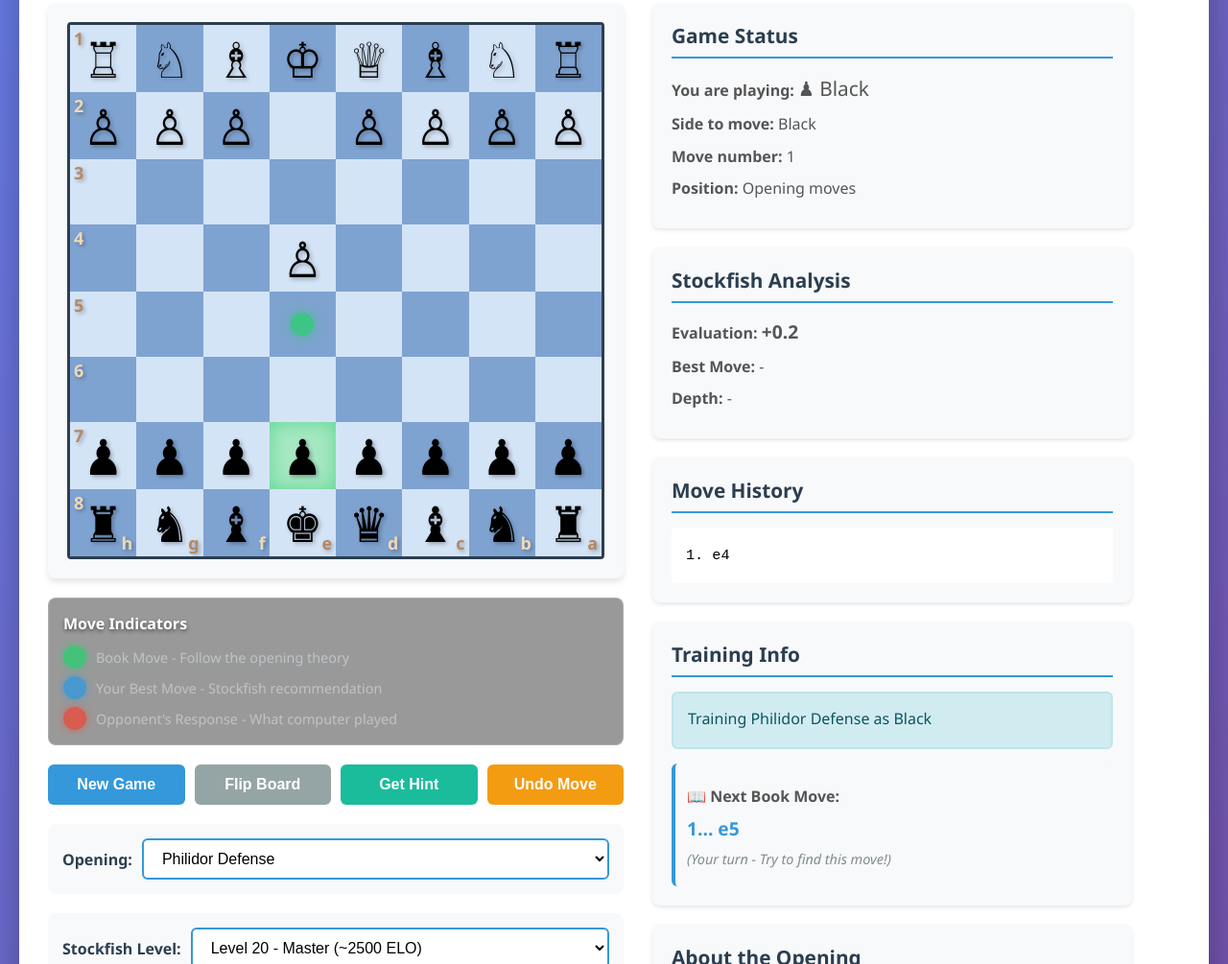
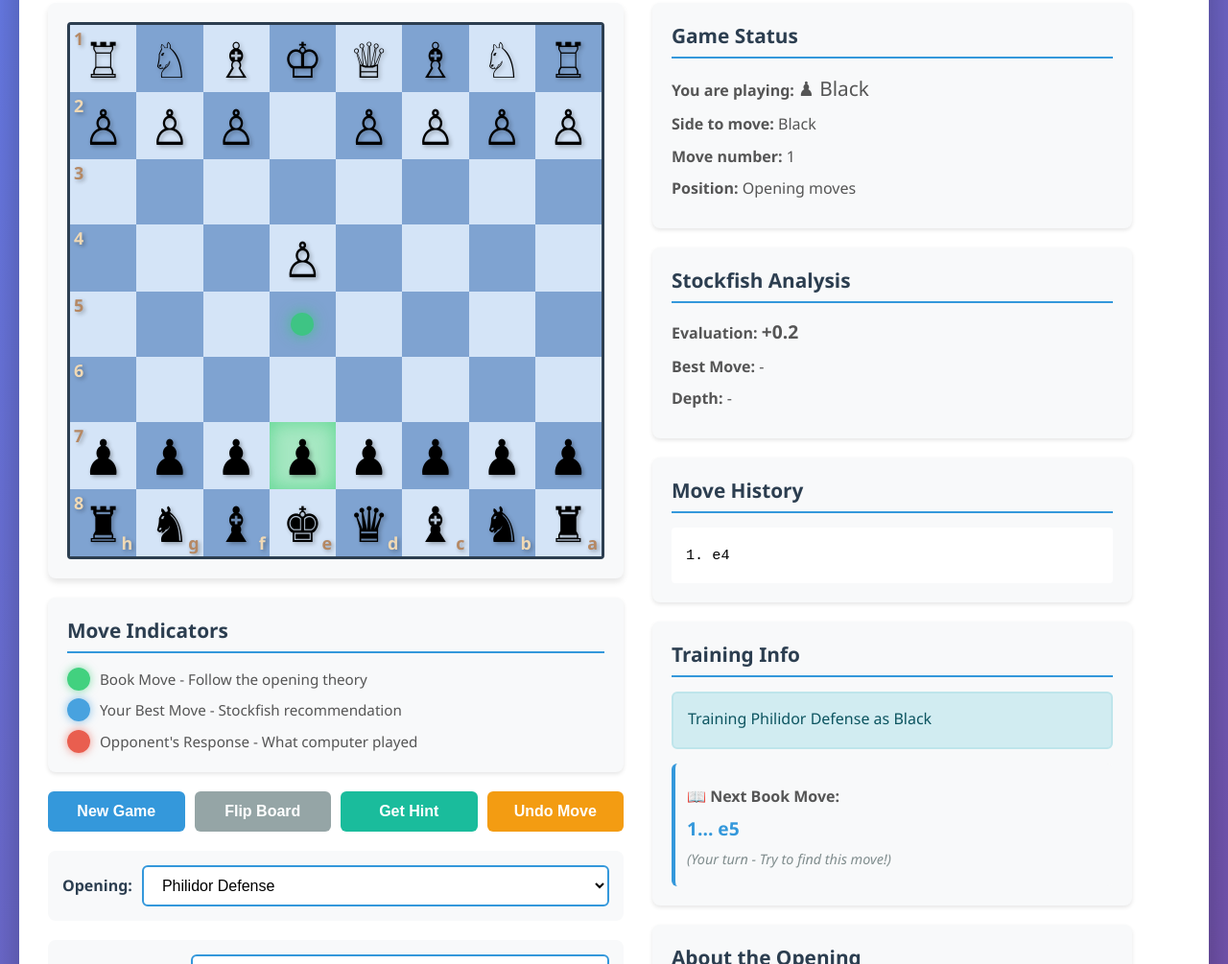
Before and after one commit to matthart1983/chessOpeningTrainer, a website: page index.html in a window 1280 px wide. Shown: the part 196-1201 px from the top of the page at 96% size. Drawn offline with nearby package versions, Linux system fonts and the light colour scheme; files whose address does not match are found by name.

Commit message:
Update color key to match page theme with light background

```diff
--- a/styles.css
+++ b/styles.css
@@ -319,19 +319,20 @@ header h1 {
 /* Color Key Legend */
 .color-key {
     margin-top: 20px;
-    padding: 15px;
-    background-color: rgba(0, 0, 0, 0.4);
+    padding: 20px;
+    background: #f8f9fa;
     border-radius: 8px;
-    border: 1px solid rgba(255, 255, 255, 0.2);
-    backdrop-filter: blur(10px);
+    box-shadow: 0 2px 4px rgba(0, 0, 0, 0.1);
+    margin-bottom: 20px;
 }
 
 .color-key h3 {
-    margin: 0 0 12px 0;
-    font-size: 1em;
-    color: #ffffff;
+    margin: 0 0 15px 0;
+    font-size: 1.3em;
+    color: #2c3e50;
     font-weight: 600;
-    text-shadow: 0 2px 4px rgba(0, 0, 0, 0.5);
+    border-bottom: 2px solid #3498db;
+    padding-bottom: 8px;
 }
 
 .key-item {
@@ -350,27 +351,28 @@ header h1 {
     height: 24px;
     border-radius: 50%;
     flex-shrink: 0;
-    box-shadow: 0 0 8px rgba(0, 0, 0, 0.3);
+    box-shadow: 0 2px 4px rgba(0, 0, 0, 0.2);
 }
 
 .key-indicator.green {
-    background-color: rgba(46, 204, 113, 0.8);
+    background-color: rgba(46, 204, 113, 0.9);
     box-shadow: 0 0 10px rgba(46, 204, 113, 0.6);
 }
 
 .key-indicator.blue {
-    background-color: rgba(52, 152, 219, 0.8);
+    background-color: rgba(52, 152, 219, 0.9);
     box-shadow: 0 0 10px rgba(52, 152, 219, 0.6);
 }
 
 .key-indicator.red {
-    background-color: rgba(231, 76, 60, 0.8);
+    background-color: rgba(231, 76, 60, 0.9);
     box-shadow: 0 0 10px rgba(231, 76, 60, 0.6);
 }
 
 .key-label {
-    font-size: 0.9em;
-    color: #bdc3c7;
+    font-size: 0.95em;
+    color: #555;
+    line-height: 1.6;
 }
 
 .controls {
```
